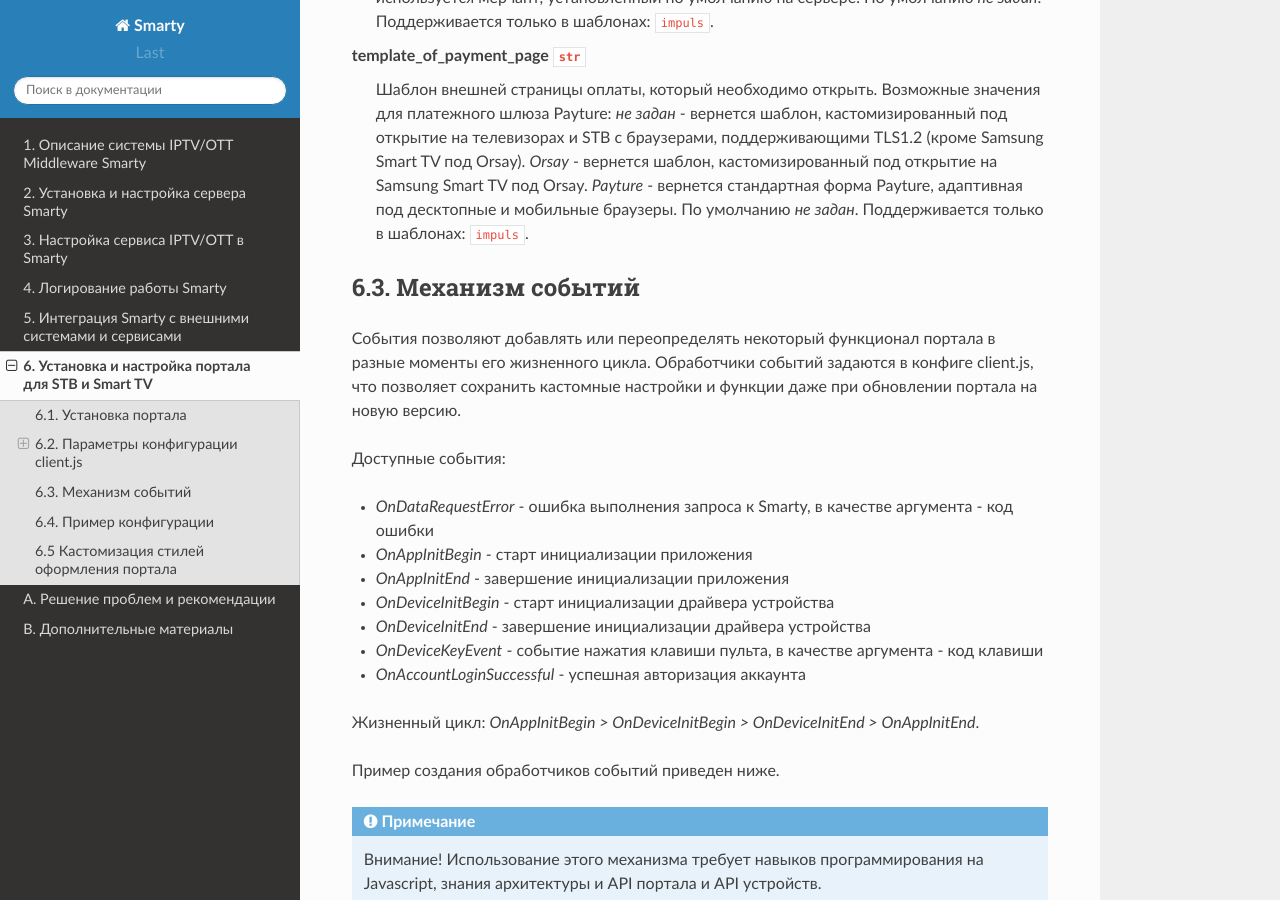
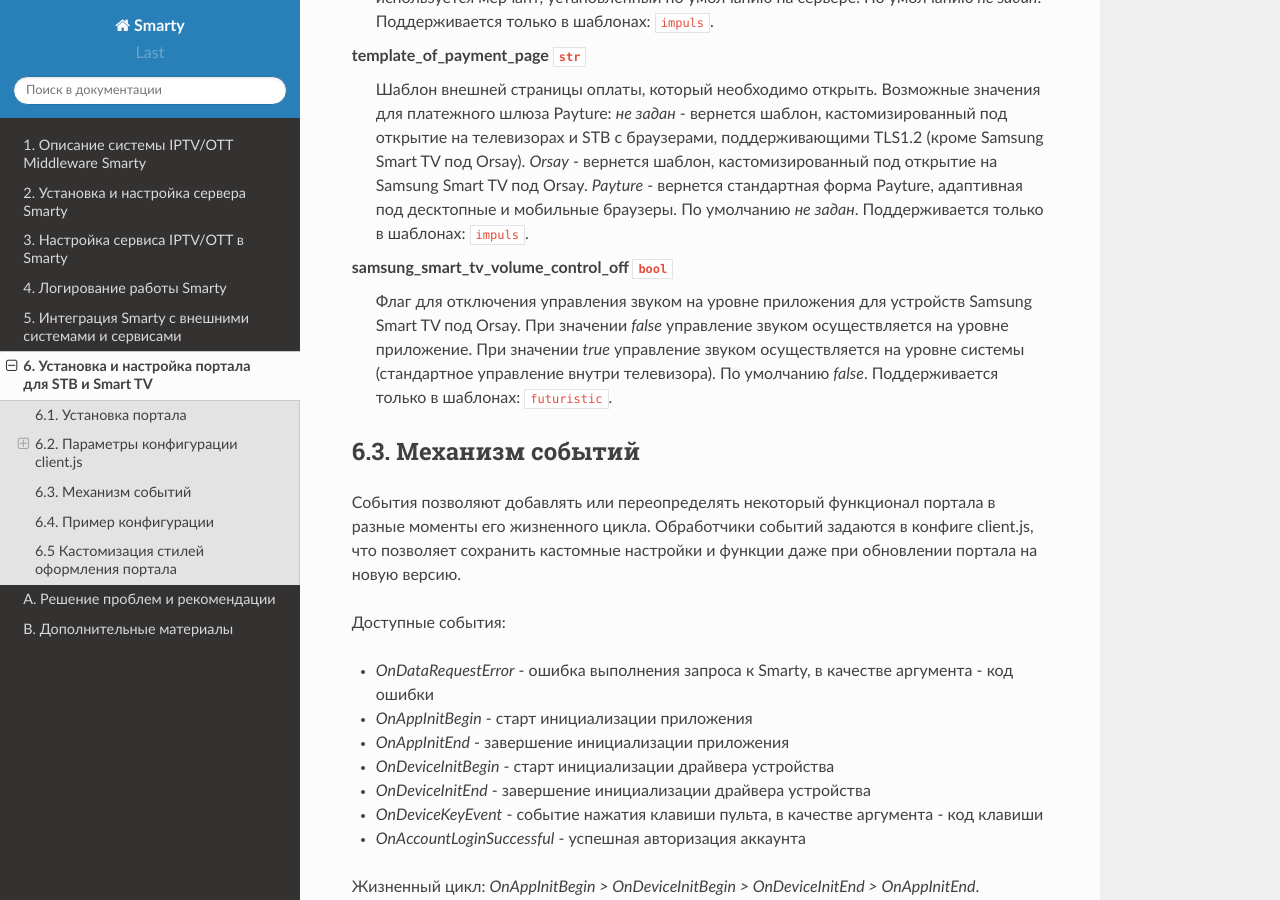
Before and after one commit to sergey-yakovlev/smarty-docs, a Sphinx documentation site: the page built from source/portal_setup.rst, in a window 1280 px wide and 900 px high, scrolled down 8651 px. Built offline with Sphinx 7.4.7 and the Read the Docs theme 2.0.0, drawn with Linux system fonts in a browser that asks for light colours.

Commit message:
add option samsung_smart_tv_volume_control_off

```diff
--- a/source/portal_setup.rst
+++ b/source/portal_setup.rst
@@ -423,6 +423,14 @@ template_of_payment_page ``str``
     По умолчанию *не задан*.
     Поддерживается только в шаблонах: ``impuls``.
 
+samsung_smart_tv_volume_control_off ``bool``
+    Флаг для отключения управления звуком на уровне приложения для устройств Samsung Smart TV под Orsay.
+    При значении *false* управление звуком осуществляется на уровне приложение.
+    При значении *true* управление звуком осуществляется на уровне системы (стандартное управление внутри телевизора).
+    По умолчанию *false*.
+    Поддерживается только в шаблонах: ``futuristic``.
+
+
 .. _portal_event_system:
 
 6.3. Механизм событий
```
